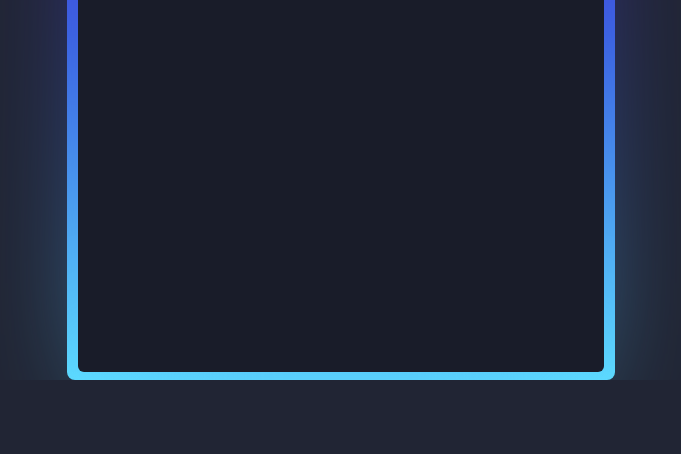
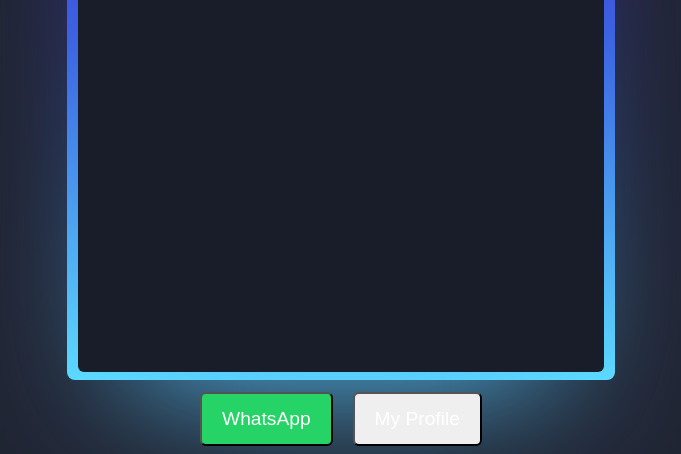
Before and after one commit to mouricedevs/mouricedevs.github.io, a plain HTML site: page index.html in a window 1280 px wide. Shown: the part 454-908 px from the top of the page, without its empty margins (299-980 px from the left). Before the commit the page ends 834 px from the top, so only its background shows below. Drawn offline with Linux system fonts and the light colour scheme.

Commit message:
index.html

```diff
--- a/index.html
+++ b/index.html
@@ -3,7 +3,7 @@
 <head>
     <meta charset="UTF-8">
     <meta name="viewport" content="width=device-width, initial-scale=1.0">
-  <title> Ndeleva</title>
+    <title>Ndeleva</title>
     <style>
         @property --rotate {
             syntax: "<angle>";
@@ -84,12 +84,30 @@
                 --rotate: 360deg;
             }
         }
-            a {
-                color: #212534;
+        .button-container {
+            display: flex;
+            justify-content: center;
+            gap: 20px;
+            margin-top: 20px;
+        }
+        .button {
+            color: white;
+            text-align: center;
+            padding: 14px 20px;
             text-decoration: none;
-                font-family: sans-serif;
-                font-weight: bold;
-                margin-top: 2rem;
+            font-size: 1.2em;
+            border-radius: 6px;
+            cursor: pointer;
+            transition: background-color 0.3s;
+        }
+        .whatsapp {
+            background-color: #25D366;
+        }
+        .profile {
+            background-color: #red;
+        }
+        .button:hover {
+            filter: brightness(1.2);
         }
     </style>
 </head>
@@ -97,22 +115,35 @@
     <div class="card">
         Welcome To Ndeleva
     </div>
-    </body>
+    <div class="button-container">
+        <button class="button whatsapp" onclick="redirectToWhatsApp()">WhatsApp</button>
+        <button class="button profile" onclick="redirectToProfile()">My Profile</button>
+    </div>
+
     <script>
-    // Define the message
-    let message = "Hello Ndeleva 😊!
-        I have just installed your application and indeed it's good 😊. Continue with that spirit Broh😊🤝. My Name is: ";
+        // Define the message for WhatsApp
+        let whatsappMessage = "Hello Ndeleva 😊!<br>I have just installed your application and indeed it's good 😊.<br>Continue with that spirit Broh😊🤝.<br>My Name is: ";
 
         // Encode the message for URL
-    let encodedMessage = encodeURIComponent(message);
+        let encodedWhatsAppMessage = encodeURIComponent(whatsappMessage);
 
         // Construct the WhatsApp URL with the message
-    let whatsappURL = `https://wa.me/254746193590?text=${encodedMessage}`;
+        let whatsappURL = `https://wa.me/254746193590?text=${encodedWhatsAppMessage}`;
 
-    // Wait for 5 seconds before redirecting
+        // Function to redirect to WhatsApp
+        function redirectToWhatsApp() {
+            window.location.href = whatsappURL;
+        }
+
+        // Function to redirect to Profile
+        function redirectToProfile() {
+            window.location.href = "payment.html";
+        }
+
+        // Wait for 5 seconds before showing buttons
         setTimeout(function() {
-        window.location.href = https://wa.me/254746193590;
+            document.querySelector('.button-container').style.display = 'flex';
         }, 5000); // 5000 milliseconds = 5 seconds
     </script>
-
+</body>
 </html>
```
Lines whose indentation alone changed are shown as unchanged.
